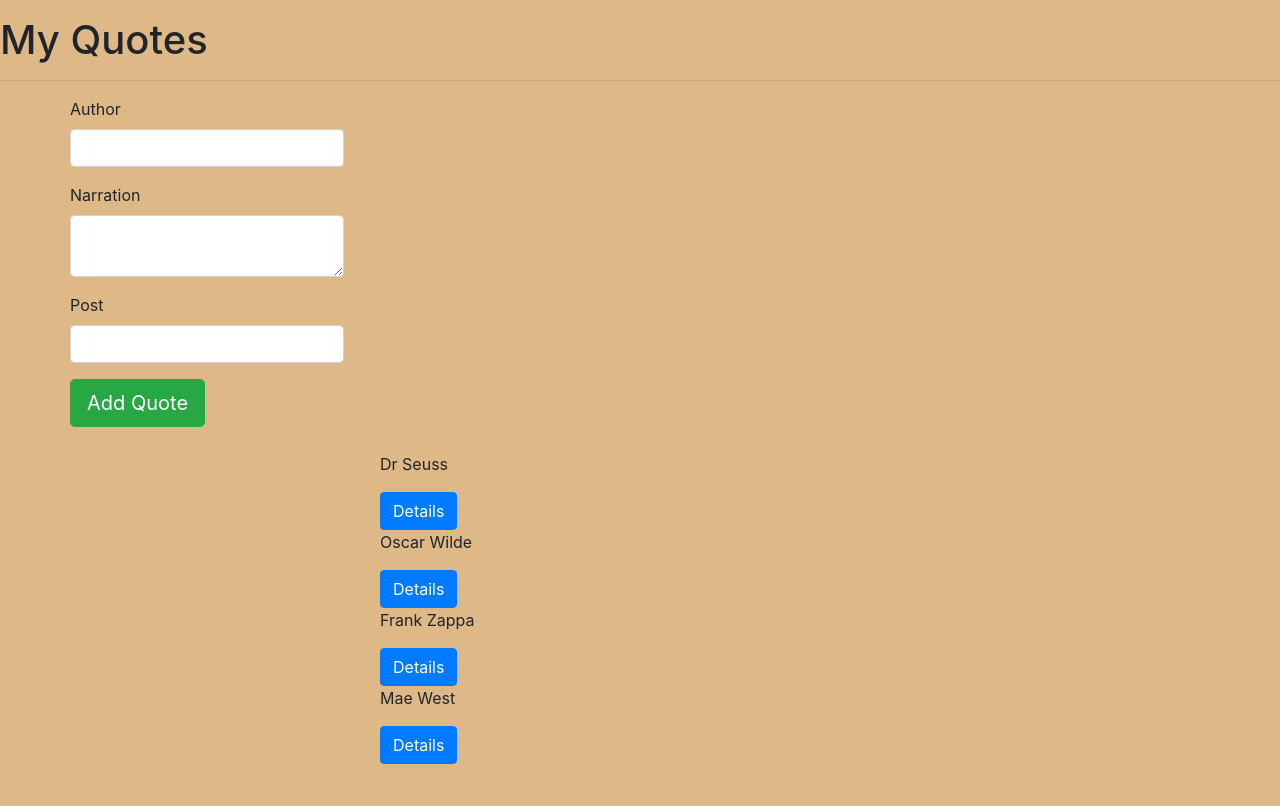
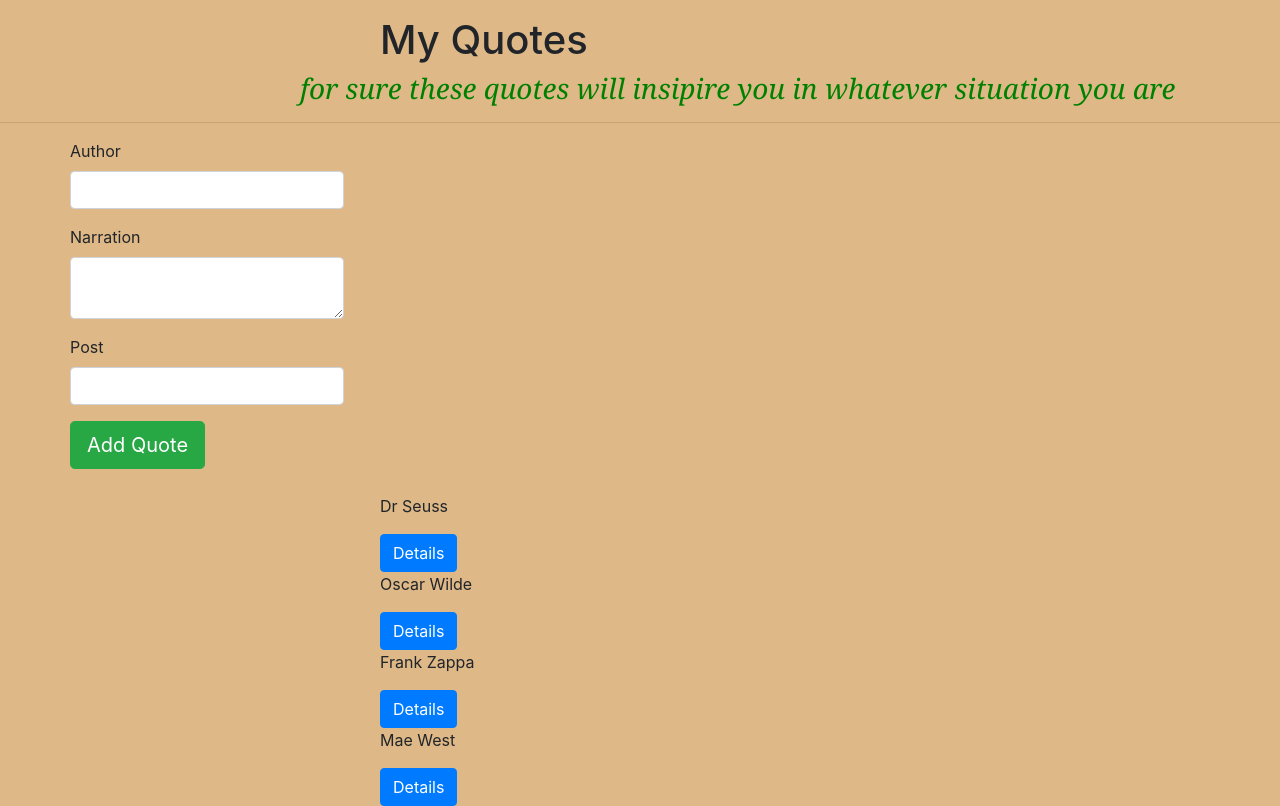
Before and after one commit to Hyacinthe04/quotes-ip, an Angular app: page / in a window 1280 px wide. Built offline with nearby package versions, Linux system fonts and the light colour scheme.

Commit message:
adding css

```diff
--- a/src/app/quote/quote.component.css
+++ b/src/app/quote/quote.component.css
@@ -2,3 +2,12 @@
     margin-left: 380px;
     padding-top: 25px;
 }
+h1{
+    margin-left: 380px;
+}
+h3{
+    margin-left: 300px;
+    font-family: Georgia, 'Times New Roman', Times, serif;
+    font-style: italic;
+    color:green;
+}
--- a/src/app/quote/quote.component.html
+++ b/src/app/quote/quote.component.html
@@ -1,4 +1,5 @@
 <h1>My Quotes</h1>
+<h3>for sure these quotes will insipire you in whatever situation you are</h3>
 <hr>
 <div class="container">
         <div class="row">
```
